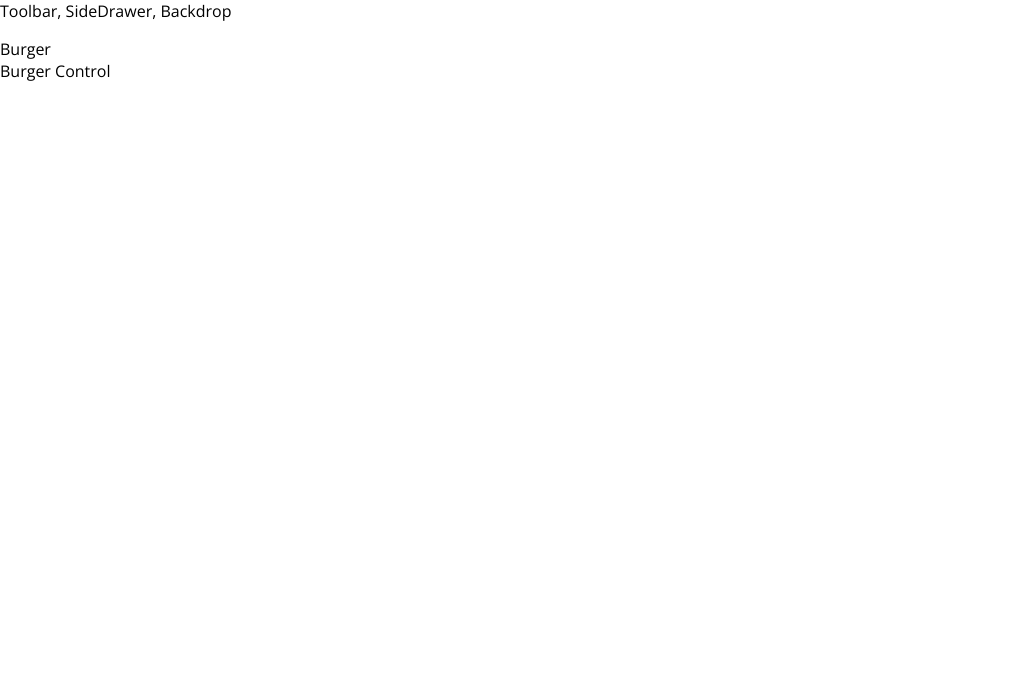
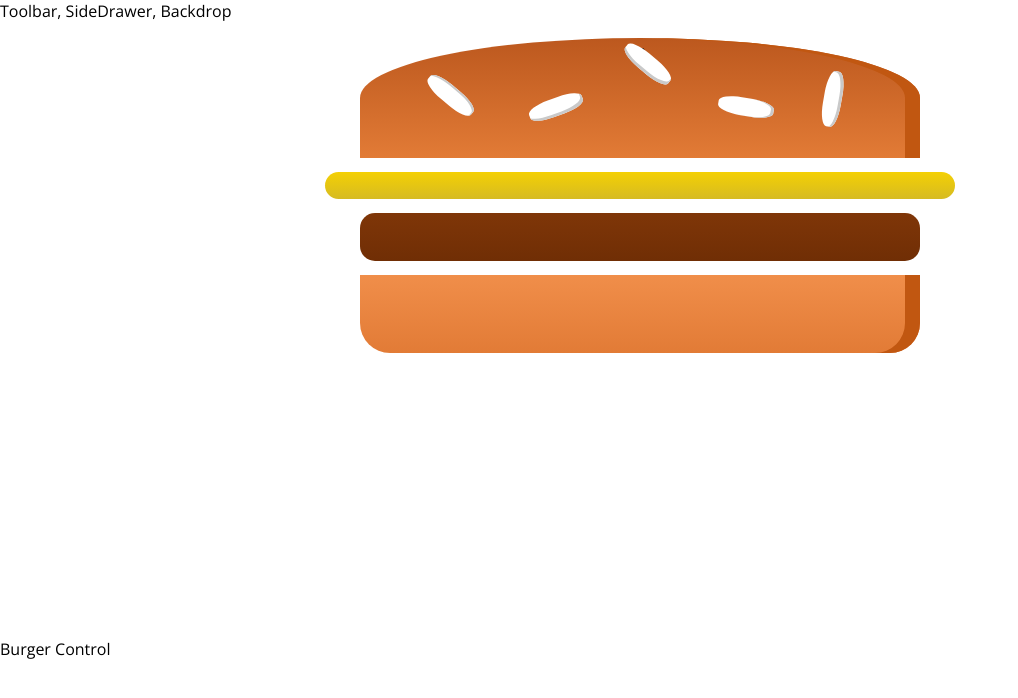
Before and after one commit to venki-bellu/burger-builder, a React app: page / in a window 1280 px wide. Shown: the top 698 px of the page, without its empty margins (0-1018 px from the left). Built offline with nearby package versions, Linux system fonts and the light colour scheme.

Commit message:
8.117 Starting the Burger Component

```diff
--- a/src/components/Burger/Burger.js
+++ b/src/components/Burger/Burger.js
@@ -0,0 +1,17 @@
+import React from 'react';
+
+import classes from './Burger.module.css';
+import BurgerIngredient from './BurgerIngredients/BurgerIngredient';
+
+const burger = (props) =>{
+    return (
+        <div className={classes.Burger}>
+            <BurgerIngredient type ="bread-top"/>
+            <BurgerIngredient type ="cheese"/>
+            <BurgerIngredient type ="meat"/>
+            <BurgerIngredient type ="bread-bottom"/>
+        </div>
+    );
+}
+
+export default burger;
--- /dev/null
+++ b/src/components/Burger/Burger.module.css
@@ -0,0 +1,36 @@
+.Burger
+{
+    width: 100%;
+    margin: auto;
+    height: 250px;
+    text-align: center;
+    font-weight: bold;
+    font-size: 1.2rem;
+}
+
+@media(min-width: 500px) and (min-height: 400px)
+{
+    .Burger
+    {
+        width: 350px;
+        height: 300px;
+    }
+}
+
+@media(min-width: 500px) and (min-height: 401px)
+{
+    .Burger
+    {
+        width: 450px;
+        height: 400px;
+    }
+}
+
+@media(min-width: 1000px) and (min-height: 700px)
+{
+    .Burger
+    {
+        width: 700px;
+        height: 600px;
+    }
+}
--- a/src/containers/BurgerBuilder/BurgetBuilder.js
+++ b/src/containers/BurgerBuilder/BurgetBuilder.js
@@ -1,5 +1,7 @@
 import React, {Component} from 'react';
-import Auxi from '../../hoc/Auxi'
+
+import Auxi from '../../hoc/Auxi';
+import Burger from '../../components/Burger/Burger';
 
 class BurgerBuilder extends Component
 {
@@ -7,7 +9,7 @@
     {
         return (
             <Auxi>
-                <div>Burger</div>
+                <Burger/>
                 <div>Burger Control</div>
             </Auxi>
         );
```
